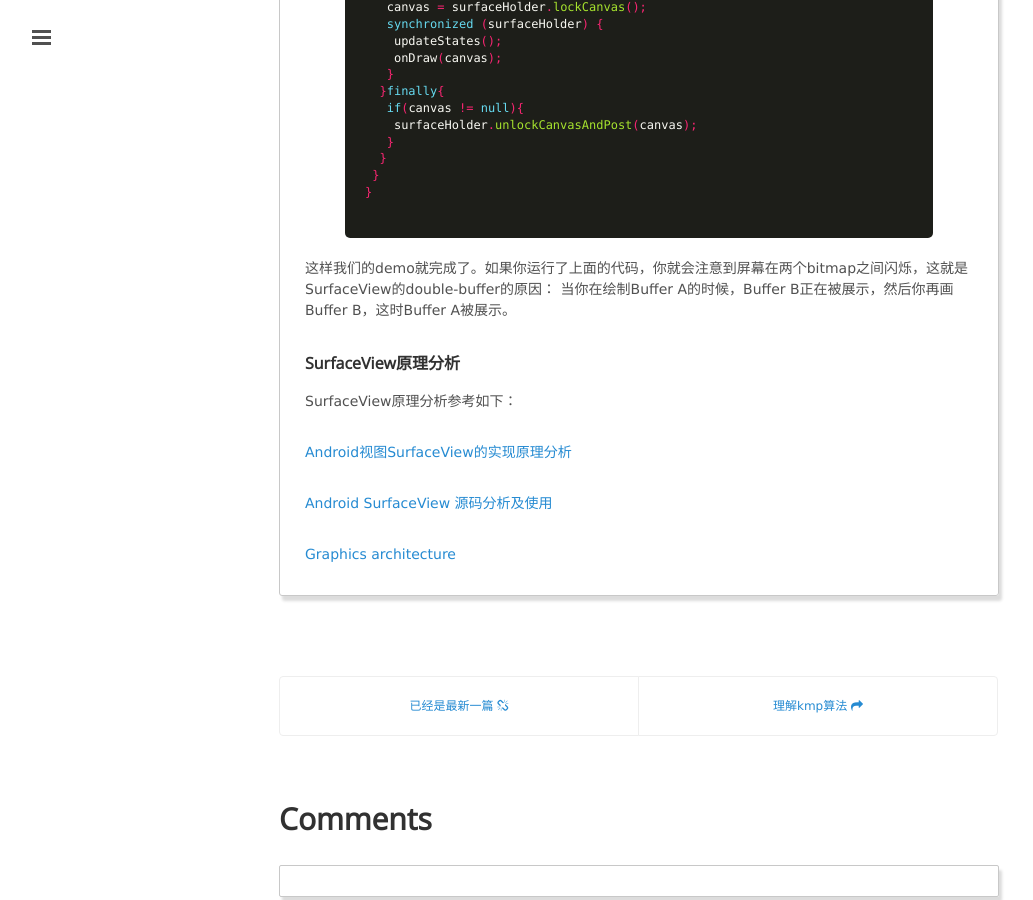
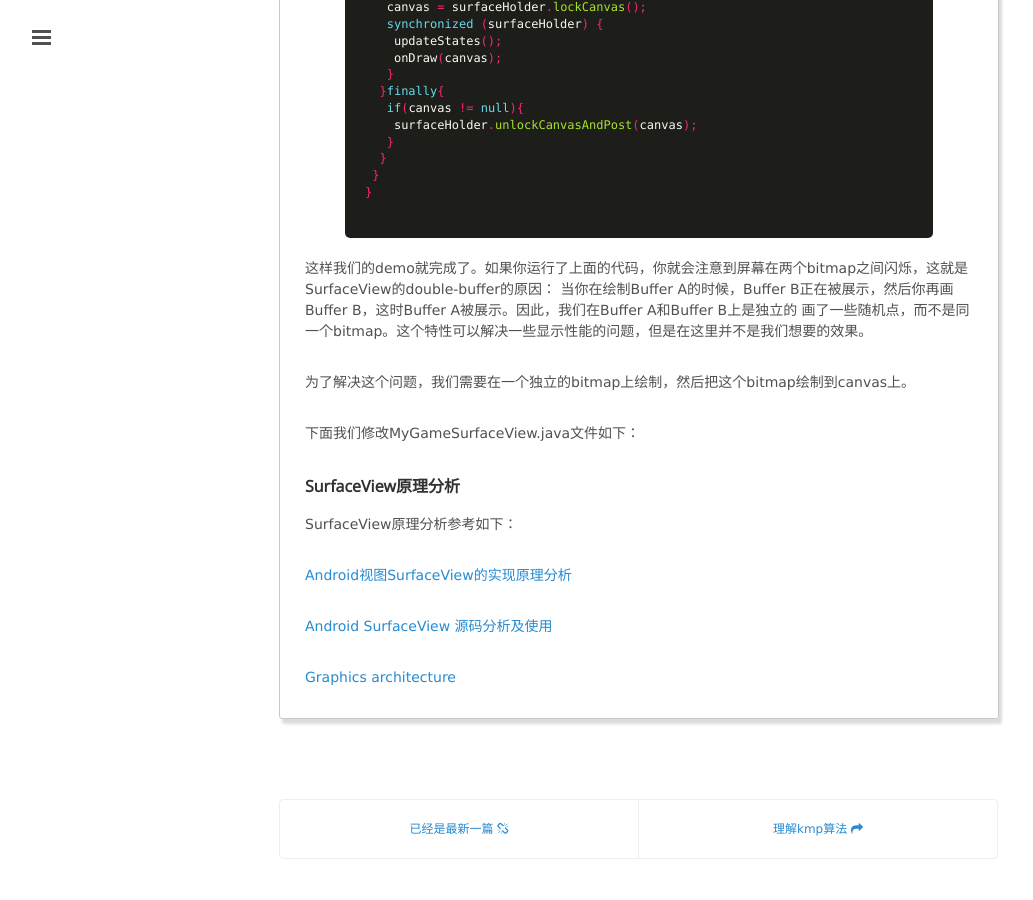
Before and after one commit to mxn21/mxn21.github.io, a Jekyll site: the page built from _posts/2016-3-17-SurfaceView浅析.md, in a window 1280 px wide and 900 px high, scrolled down 10749 px. Shown: the whole window, without its empty margins (1-1034 px from the left). Built offline with Jekyll 4.4.1, drawn with Linux system fonts in a browser that asks for light colours; Markdown is read by kramdown in place of the engine named in the settings; comment, search, counter and statistics services are not loaded.

Commit message:
24234234

```diff
--- a/_posts/2016-3-17-SurfaceView浅析.md
+++ b/_posts/2016-3-17-SurfaceView浅析.md
@@ -462,7 +462,14 @@
      {% endhighlight %}
 
 这样我们的demo就完成了。如果你运行了上面的代码，你就会注意到屏幕在两个bitmap之间闪烁，这就是SurfaceView的double-buffer的原因：
-当你在绘制Buffer A的时候，Buffer B正在被展示，然后你再画Buffer B，这时Buffer A被展示。
+当你在绘制Buffer A的时候，Buffer B正在被展示，然后你再画Buffer B，这时Buffer A被展示。因此，我们在Buffer A和Buffer B上是独立的
+画了一些随机点，而不是同一个bitmap。这个特性可以解决一些显示性能的问题，但是在这里并不是我们想要的效果。
+
+为了解决这个问题，我们需要在一个独立的bitmap上绘制，然后把这个bitmap绘制到canvas上。
+
+下面我们修改MyGameSurfaceView.java文件如下：
+
+
 
 
 
```
